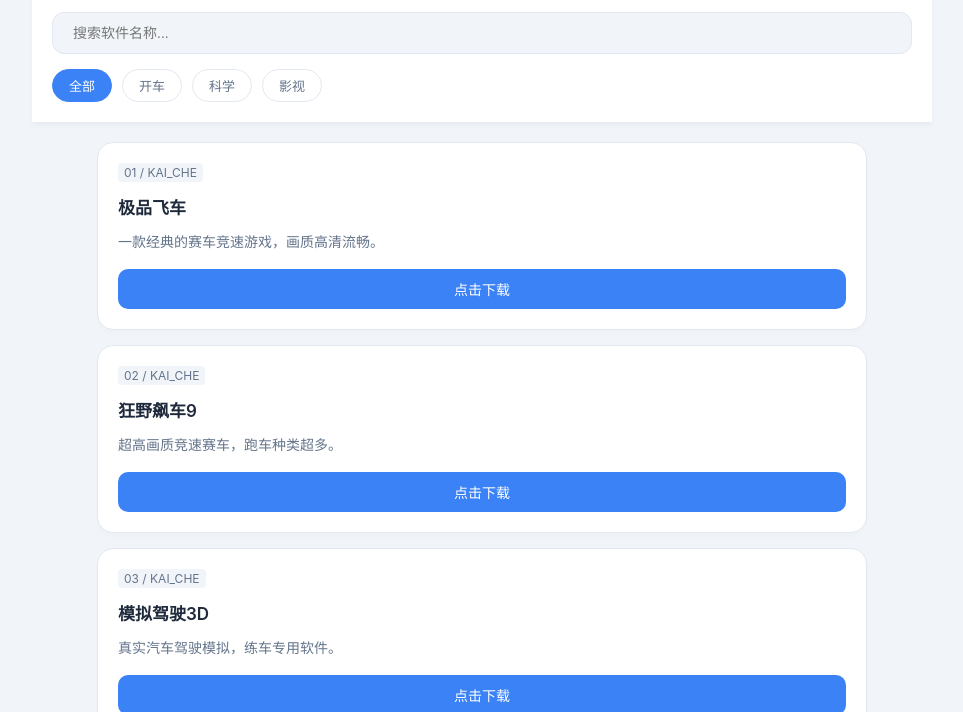
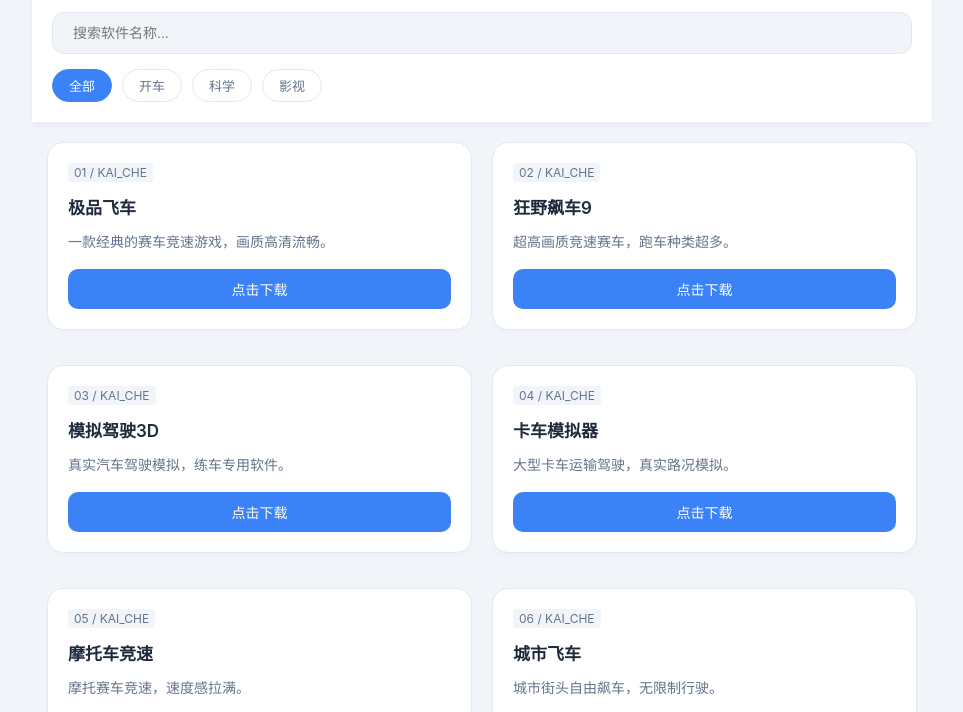
Before and after one commit to Jia-wen688/Jia-mengzhiyinruanjianku.github.io, a plain HTML site: page index.html in a window 1280 px wide. Shown: the part 47-759 px from the top of the page, without its empty margins (158-1121 px from the left). Drawn offline with Linux system fonts and the light colour scheme; some packages are replaced by stand-ins of ours; a script that the page names is missing.

Commit message:
更新 index.html
添加电脑端适配

```diff
--- a/index.html
+++ b/index.html
@@ -23,17 +23,20 @@
             padding-bottom: 50px;
         }
 
-        /* 电脑端适配 */
+        /* --- 电脑端双列（≥750px）--- */
         @media (min-width: 750px) {
             body {
                 max-width: 900px;
                 margin: 0 auto;
             }
-            .list-container{
-                max-width: 800px !important;
+            .list-container {
+                max-width: 900px !important;
+                display: grid;
+                grid-template-columns: 1fr 1fr; /* 双列等宽 */
+                gap: 20px; /* 列间距 */
             }
-            .card{
-                padding:25px;
+            .card {
+                padding: 25px;
             }
         }
 
@@ -130,9 +133,16 @@
             border-color: var(--primary);
         }
 
-        /* --- 列表区域 --- */
-        .list-container { max-width: 600px; margin: 20px auto 0; padding: 0 15px; }
-        .card-item { margin-bottom: 15px; animation: fadeIn 0.3s ease; }
+        /* --- 列表区域（手机单列） --- */
+        .list-container {
+            max-width: 600px;
+            margin: 20px auto 0;
+            padding: 0 15px;
+        }
+        .card-item {
+            margin-bottom: 15px;
+            animation: fadeIn 0.3s ease;
+        }
         @keyframes fadeIn { from { opacity: 0; transform: translateY(10px); } to { opacity: 1; transform: translateY(0); } }
 
         .card {
@@ -154,7 +164,7 @@
             color: white; text-decoration: none; padding: 10px 0; border-radius: 10px;
             font-size: 14px; font-weight: 500; margin-top: 5px;
         }
-        .no-result { text-align: center; color: var(--text-sub); margin-top: 50px; display: none; }
+        .no-result { text-align: center; color: var(--text-sub); margin-top: 50px; display: none; grid-column: 1 / -1; }
 
         /* --- 弹窗样式 (Modal) --- */
         .modal-overlay {
```
